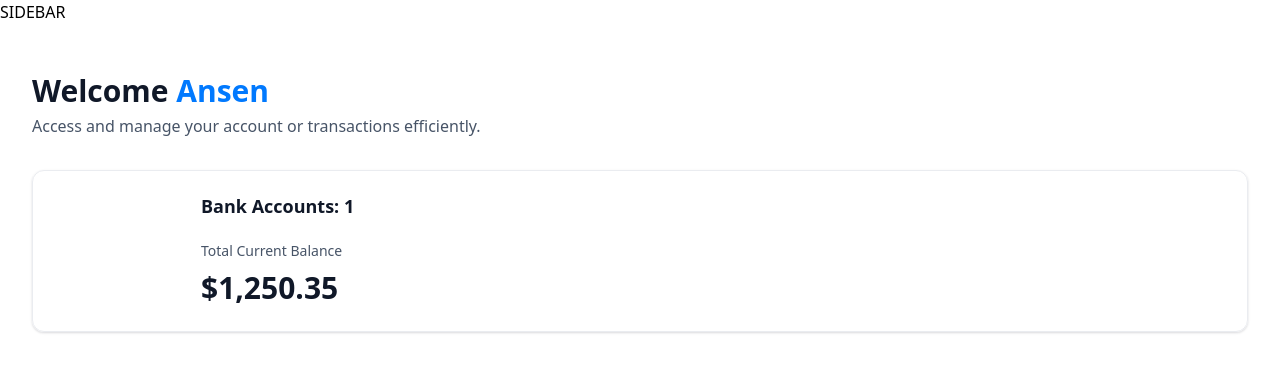
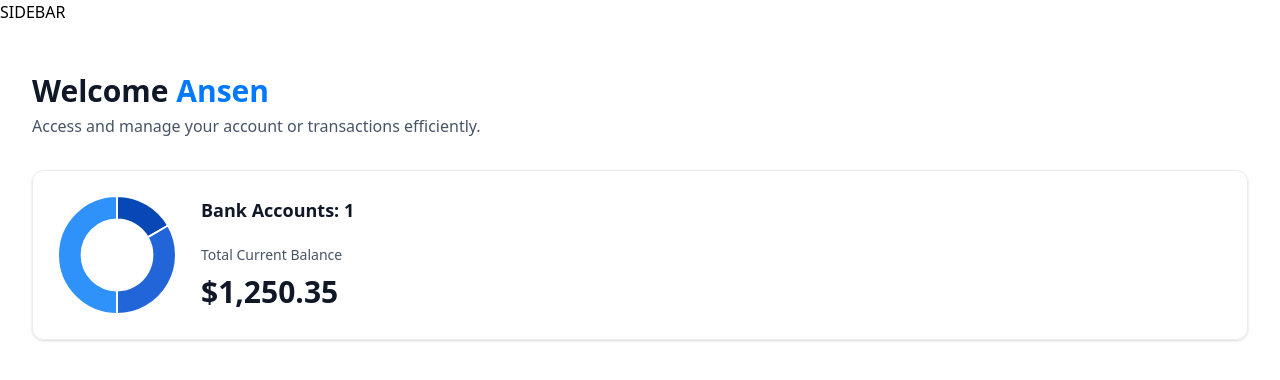
Before and after one commit to ans3n/banking-app, a Next.js app: page / in a window 1280 px wide. Shown: the top 380 px of the page. Built offline with nearby package versions, Linux system fonts and the light colour scheme.

Commit message:
implement overall home page ui status

```diff
--- /dev/null
+++ b/components/DoughnutChart.tsx
@@ -0,0 +1,32 @@
+"use client"
+import React from 'react'
+import { Chart as ChartJS, ArcElement, Tooltip, Legend } from "chart.js";
+import { Doughnut } from "react-chartjs-2";
+
+ChartJS.register(ArcElement, Tooltip, Legend);
+
+const DoughnutChart = ({ accounts }: DoughnutChartProps) => {
+    const data = {
+        datasets: [
+            {
+                label: 'Banks',
+                data: [1250, 2500, 3750],
+                backgroundColor: ['#0747b6', '#2265d8', '#2f91fa']
+            }
+        ],
+        labels: ['Bank 1', 'Bank 2', 'Bank 3']
+    }
+    return <Doughnut
+        data={data}
+        options={{
+            cutout: '60%',
+            plugins: {
+                legend: {
+                    display: false
+                }
+            }
+        }}
+    />
+}
+
+export default DoughnutChart
--- a/components/TotalBalanceBox.tsx
+++ b/components/TotalBalanceBox.tsx
@@ -1,5 +1,7 @@
 import React from 'react'
 import AnimatedCounter from './AnimatedCounter'
+import { Doughnut } from 'react-chartjs-2'
+import DoughnutChart from './DoughnutChart'
 
 const TotalBalanceBox = ({
     accounts = [], totalBanks, totalCurrentBalance
@@ -7,7 +9,7 @@
   return (
     <section className='total-balance'>
         <div className='total-balance-chart'>
-            {/* donut chart */}
+            <DoughnutChart accounts={accounts}/>
 
         </div>
 
@@ -20,9 +22,9 @@
                     Total Current Balance
                 </p>
 
-                <p className='total-balance-amount flex-center gap-2'>
+                <div className='total-balance-amount flex-center gap-2'>
                     <AnimatedCounter amount={totalCurrentBalance}/>
-                </p>
+                </div>
             </div>
 
         </div>
--- a/package.json
+++ b/package.json
@@ -10,12 +10,14 @@
   },
   "dependencies": {
     "@radix-ui/react-slot": "^1.0.2",
+    "chart.js": "^4.4.3",
     "class-variance-authority": "^0.7.0",
     "clsx": "^2.1.1",
     "lucide-react": "^0.395.0",
     "next": "14.2.4",
     "query-string": "^9.0.0",
     "react": "^18",
+    "react-chartjs-2": "^5.2.0",
     "react-countup": "^6.5.3",
     "react-dom": "^18",
     "tailwind-merge": "^2.3.0",
```
Also changed, not shown: 1 other file (tests, documents, lock files or other folders).
